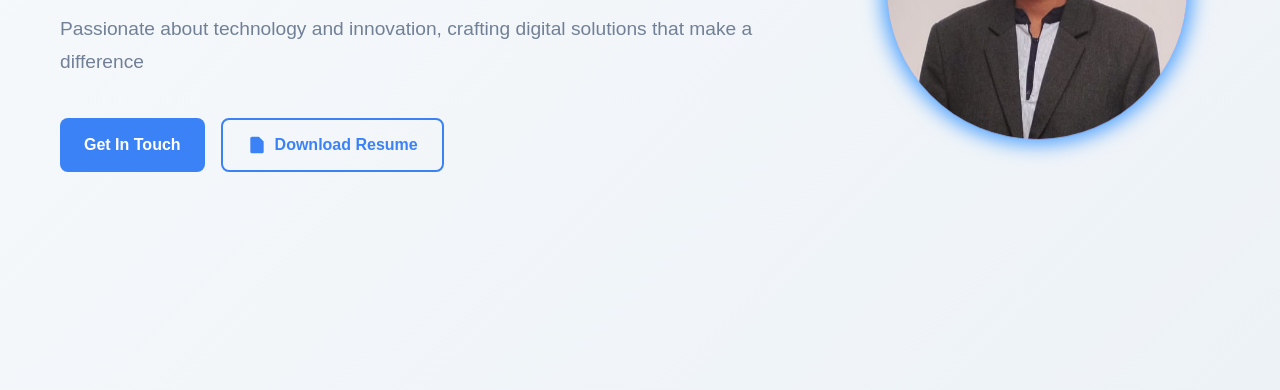
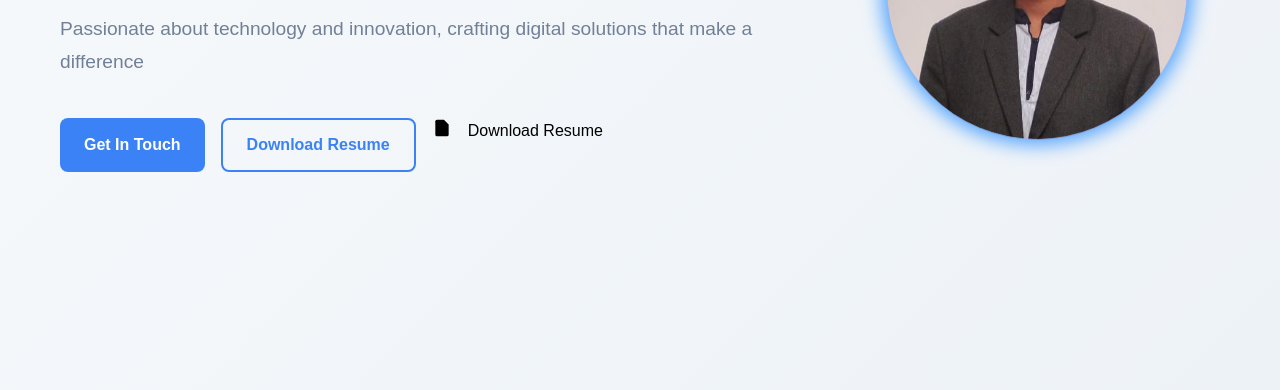
Before and after one commit to Neeharika226/neeharika-digital-profile, a website built with Vite: page index.html in a window 1280 px wide. Shown: the part 410-800 px from the top of the page. Built offline with nearby package versions, Linux system fonts and the light colour scheme.

Commit message:
Update index.html

```diff
--- a/index.html
+++ b/index.html
@@ -46,7 +46,7 @@
                     </p>
                     <div class="hero-buttons">
   <a href="#contact" class="btn btn-primary">Get In Touch</a>
-  <a href="images/Neeharika_Patnala_Resume_.pdf" class="btn btn-outline" download>
+  <a href="images/Neeharika_Patnala_Resume_.pdf" class="btn btn-outline" download>Download Resume</a>
     <svg width="20" height="20" fill="currentColor" viewBox="0 0 24 24">
       <path d="M14 2H6a2 2 0 0 0-2 2v16a2 2 0 0 0 2 2h12a2 2 0 0 0 2-2V8l-6-6z"/>
       <polyline points="14,2 14,8 20,8"/>
```
